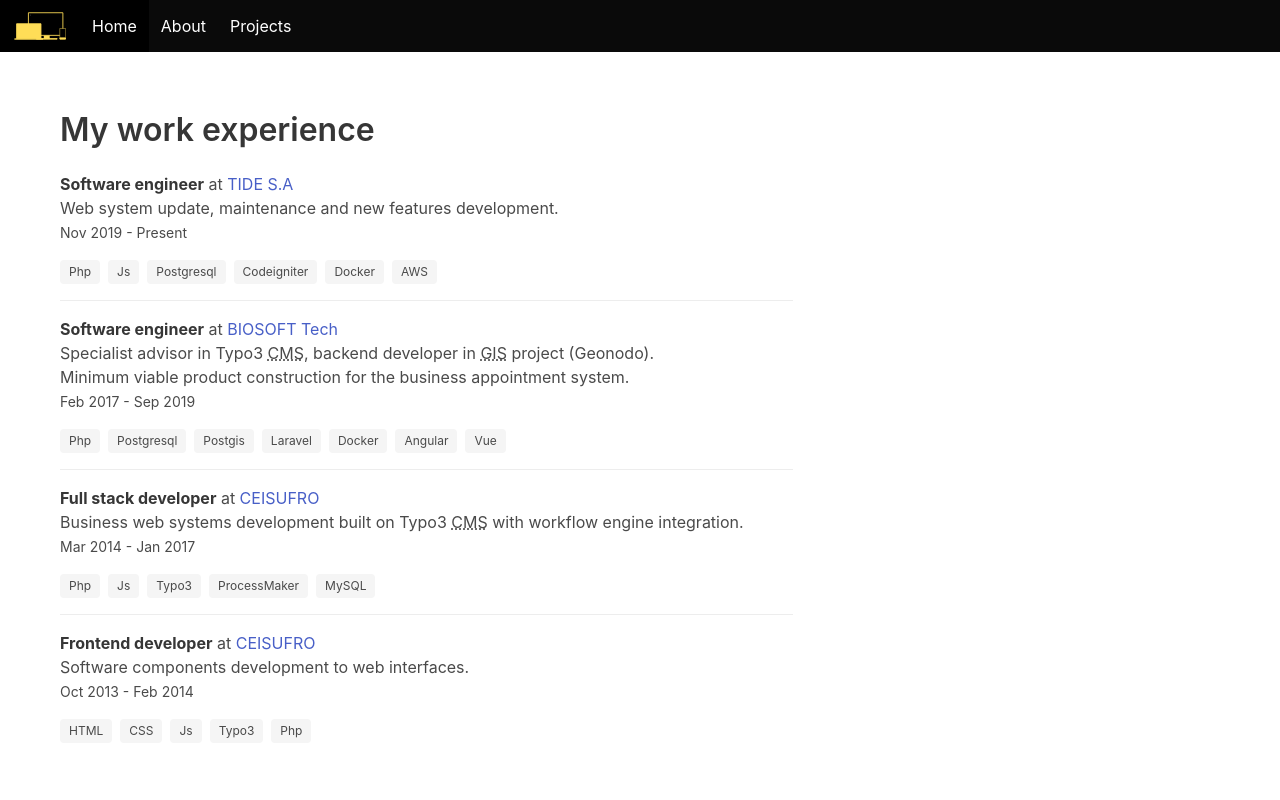
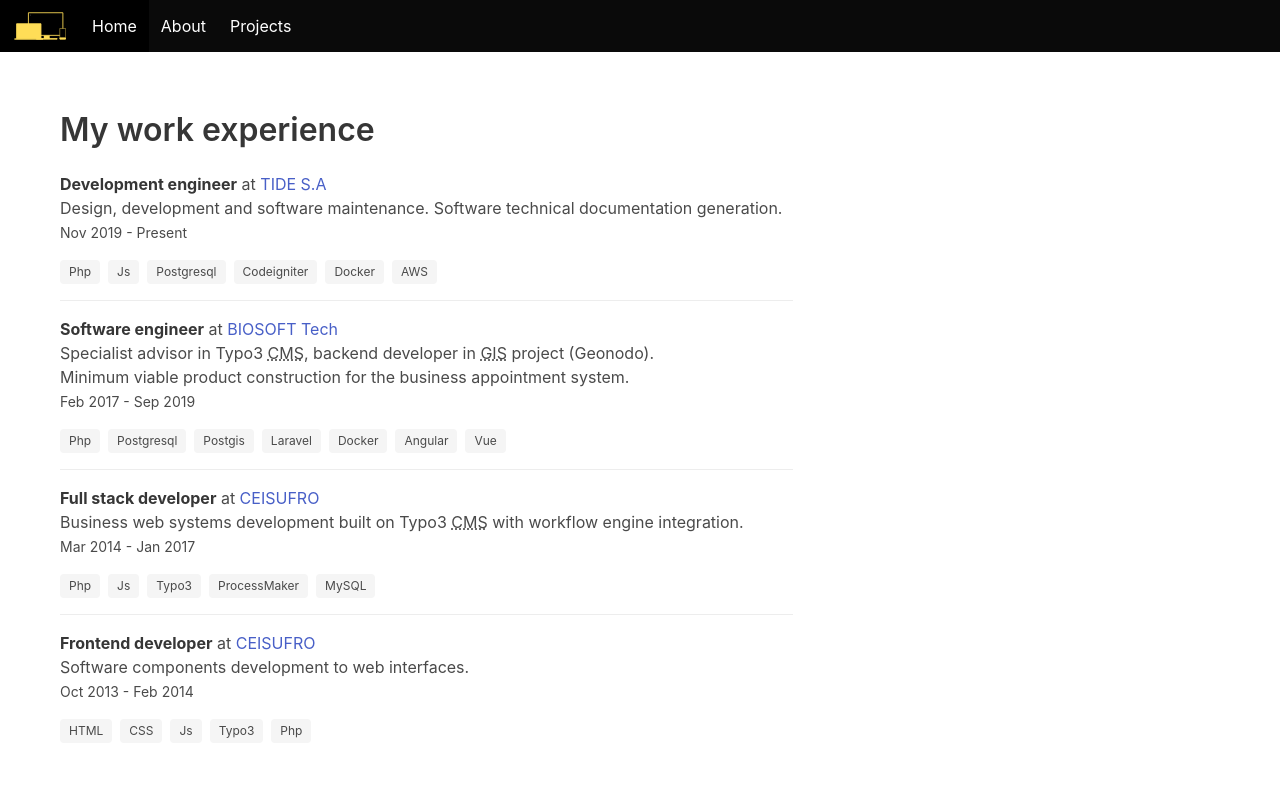
Before and after one commit to franciscollanquipichun/static-personal-website-src, a Vue app: page /projects in a window 1280 px wide. Shown: the top 800 px of the page. Built offline with nearby package versions, Linux system fonts and the light colour scheme.

Commit message:
Updated work experience description
Signed-off-by: Francisco Llanquipichun <francisco.llanquipichun@gmail.com>

```diff
--- a/src/views/Projects.vue
+++ b/src/views/Projects.vue
@@ -8,9 +8,10 @@
                     <div class="media-content">
                       <div class="content">
                         <p>
-                          <strong>Software engineer</strong> at <a href="http://www.tide.cl">TIDE S.A</a>
+                          <strong>Development engineer</strong> at <a href="http://www.tide.cl">TIDE S.A</a>
                           <br>
-                          Web system update, maintenance and new features development.
+                          Design, development and software maintenance.
+                          Software technical documentation generation.
                           <br>
                           <small>Nov 2019 - Present</small>
                         </p>
```
